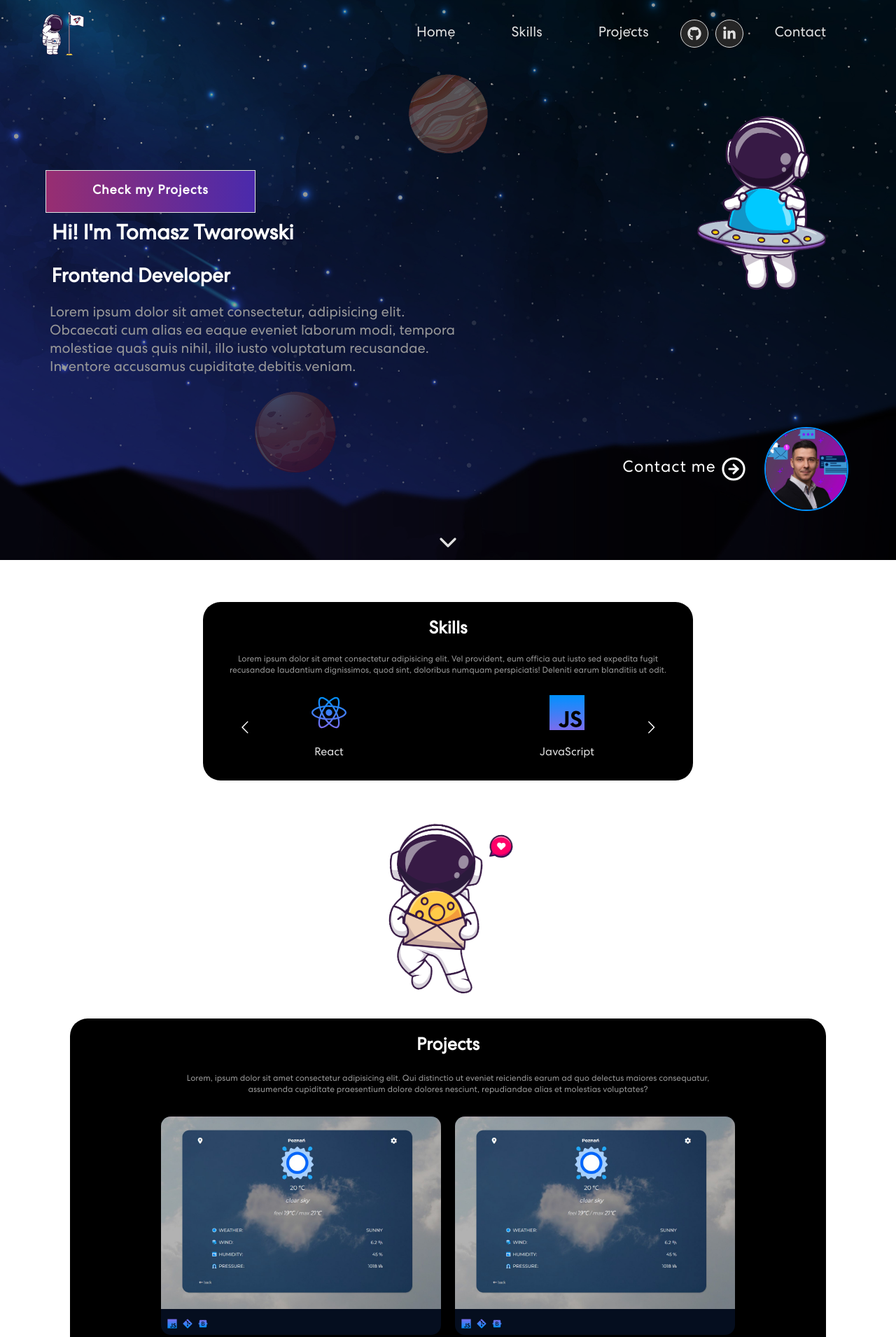
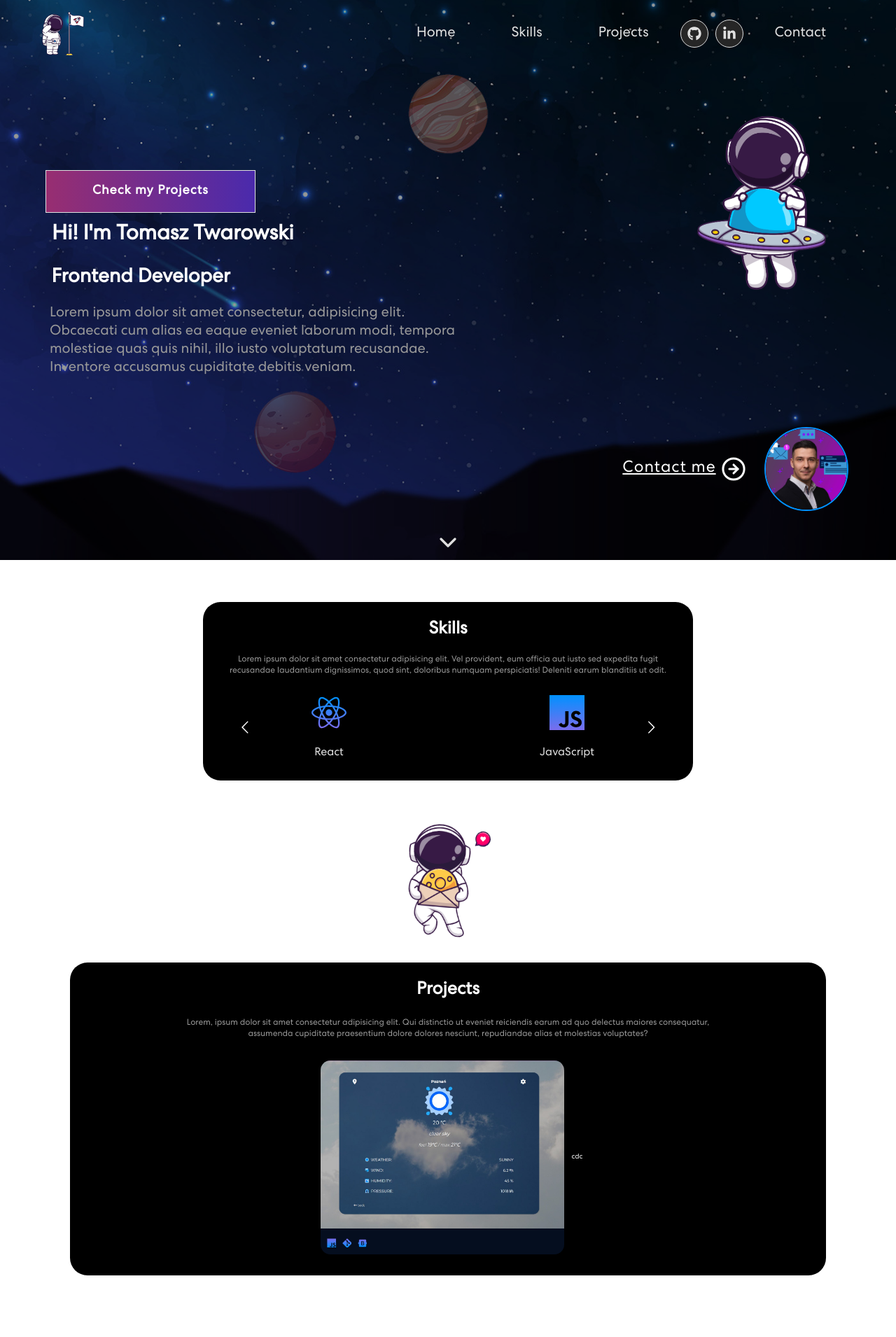
Before and after one commit to stonka123/React-Portfolio, a React (Create React App) app: page / in a window 1280 px wide. Shown: the top 1910 px of the page at 70% size. Built offline with nearby package versions, Linux system fonts and the light colour scheme.

Commit message:
repair background fixed trick

```diff
--- a/src/App.js
+++ b/src/App.js
@@ -1,4 +1,6 @@
+import { useState } from 'react'
 import AstroBreak from './components/AstroBreak/AstroBreak'
+import Background from './components/Background/Background'
 import Contact from './components/Contact/Contact'
 import Footer from './components/Footer/Footer'
 import Header from './components/Header/Header'
@@ -8,6 +10,7 @@ import Skills from './components/Skills/Skills'
 function App() {
 	return (
 		<div className='App'>
+			<Background />
 			<Header />
 			<Skills />
 			<AstroBreak />
--- a/src/components/AstroBreak/AstroBreak.module.css
+++ b/src/components/AstroBreak/AstroBreak.module.css
@@ -3,7 +3,7 @@
 	display: flex;
 	align-items: center;
 	justify-content: center;
-	height: 30vh;
+	height: 20vh;
 	margin: 2em 0;
 }
 .img {
--- /dev/null
+++ b/src/components/Background/Background.js
@@ -0,0 +1,7 @@
+import React from 'react'
+import styles from './Background.module.css'
+const Background = () => {
+	return <div className={styles.backgroundT}></div>
+}
+
+export default Background
--- /dev/null
+++ b/src/components/Background/Background.module.css
@@ -0,0 +1,15 @@
+.backgroundT {
+	position: fixed;
+	top: 0;
+	left: 0;
+	right: 0;
+	bottom: 0;
+	background-image: url(../../assets/img/header_bgc_small.jpg);
+	background-position: center;
+	background-size: cover;
+	background-repeat: no-repeat;
+	width: 100vw;
+	height: 100vh;
+	filter: brightness(0.6);
+	z-index: -1;
+}
--- a/src/components/Header/Header.js
+++ b/src/components/Header/Header.js
@@ -8,8 +8,6 @@ import logoImg from '../../assets/img/logo-cosmos.png'
 import { FiArrowRightCircle, FiChevronDown } from 'react-icons/fi'
 
 const Header = props => {
-
-
 	return (
 		<section className={styles.header} id='home'>
 			<div className={styles.background}></div>
@@ -31,7 +29,7 @@ const Header = props => {
 					</div>
 				</div>
 				<div className={styles['container-img']}>
-					<a className={styles['button-contact-mobile']}>
+					<a className={styles['button-contact-mobile']} href='#contact'>
 						<p>Contact me</p> <FiArrowRightCircle className={styles['icon-msg']} />
 					</a>
 					<img src={imageMe} alt='' className={styles['img-me']} />
--- a/src/components/Header/Header.module.css
+++ b/src/components/Header/Header.module.css
@@ -6,7 +6,7 @@
 	overflow: hidden;
 }
 
-.background {
+/* .background {
 	position: fixed;
 	top: 0;
 	left: 0;
@@ -20,7 +20,7 @@
 	height: 100%;
 	filter: brightness(0.6);
 	z-index: -1;
-}
+} */
 .headerIcon {
 	width: 40%;
 	max-width: 300px;
@@ -73,19 +73,19 @@
 }
 .container-text h1 {
 	padding: 0.3em;
-	font-size: 2rem;
+	font-size: 2.5rem;
 	margin-bottom: 0.2em;
 }
 
 .container-text h3 {
 	margin-top: 0;
 	padding: 0.3em;
-	font-size: 1.8em;
+	font-size: 2.1em;
 	margin-bottom: 0.2em;
 }
 .container-text p {
 	width: 90%;
-	font-size: 1rem;
+	font-size: 1.5rem;
 	padding: 0.3em;
 	color: var(--dark-fonts);
 	margin-bottom: 1em;
--- a/src/components/Navbar/Navbar.module.css
+++ b/src/components/Navbar/Navbar.module.css
@@ -50,7 +50,7 @@
 }
 .scrolledNavBar {
 	transition: all 0.3s;
-	background-color: rgb(0, 0, 0);
+	background-color: rgba(0, 0, 0,0.7);
 	border-bottom: 1px solid;
 	border-image: linear-gradient(90deg, rgb(152, 46, 113), rgb(74, 42, 172)) 1;
 
--- a/src/components/Projects/Projects.js
+++ b/src/components/Projects/Projects.js
@@ -51,26 +51,7 @@ const Projects = props => {
 							<SiBootstrap className={styles.icon} />
 						</div>
 					</div>
-					<div className={styles.card}>
-						<div className={styles['card-top']}>
-							<div className={styles['card-back']}>
-								<div className={styles['project-bgc']}></div>
-								<div className={styles['project-link']}>
-									<a href='github.com'> Repozytorium</a>
-									<a href='github.com'> Live</a>
-								</div>
-							</div>
-
-							<img src={ImgProject1} alt='' className={styles['card-img']} />
-						</div>
-
-						<div className={styles.stack}>
-							<SiJavascript className={styles.icon} />
-							<SiGit className={styles.icon} />
-							<SiBootstrap className={styles.icon} />
-						</div>
-					</div>
-				</div>
+cdc				</div>
 			</div>
 		</section>
 	)
```
